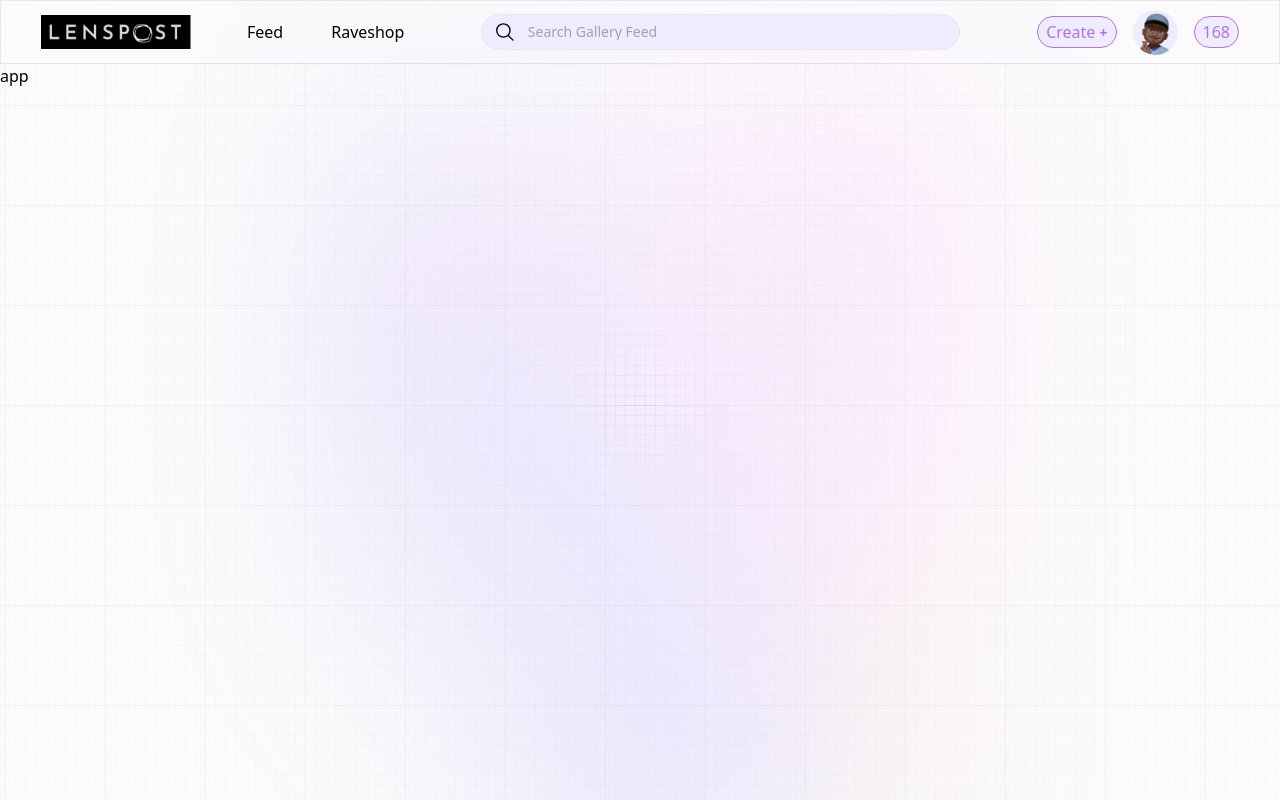
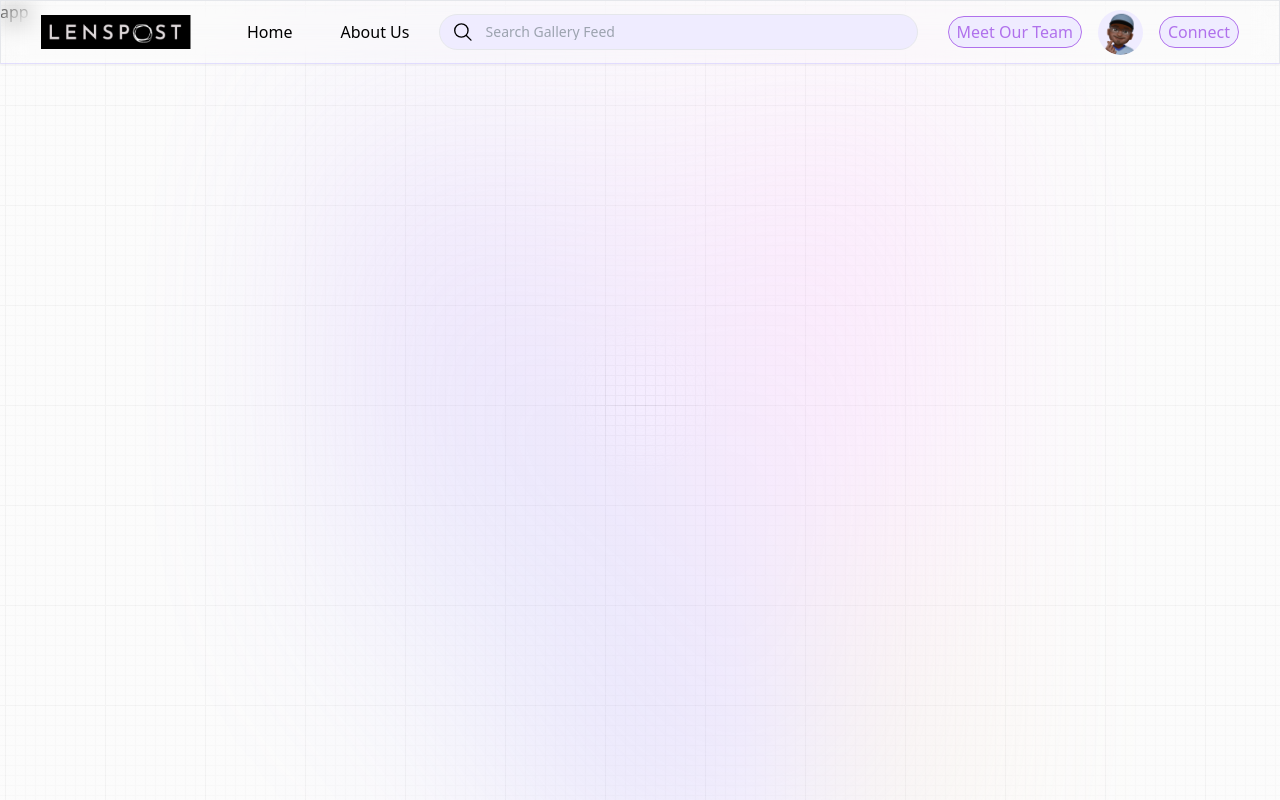
Before and after one commit to josephjamolod/team-portfolio, a Next.js app: page / in a window 1280 px wide. Built offline with nearby package versions, Linux system fonts and the light colour scheme.

Commit message:
Change labels and make the header fix

```diff
--- a/components/header.tsx
+++ b/components/header.tsx
@@ -5,16 +5,16 @@ import { IoSearchOutline } from "react-icons/io5";
 
 export default function Header() {
   return (
-    <header className="flex items-center justify-between h-16 border border-b-[#CAC2FF80] px-10 backdrop-blur-md">
+    <header className="fixed z-10 w-full flex items-center justify-between h-16 border border-b-[#CAC2FF80] px-10 backdrop-blur-md shadow-sm">
       <div className="flex items-center gap-x-14">
         <Image src={logo} alt="logo" height={150} width={150} />
         <li className="flex gap-x-12">
-          <ul>Feed</ul>
-          <ul>Raveshop</ul>
+          <ul>Home</ul>
+          <ul>About Us</ul>
         </li>
       </div>
       <div className="border  w-2/5 py-2 h-9    rounded-full flex items-center text-center bg-[#EFECFF]">
-        <IoSearchOutline className="mx-3 text-2xl" />
+        <IoSearchOutline className="mx-3 text-2xl " />
         <input
           placeholder="Search Gallery Feed"
           className="bg-transparent w-full h-4 text-sm outline-none "
@@ -23,7 +23,7 @@ export default function Header() {
       </div>
       <div className="flex items-center gap-x-4">
         <button className="border border-[#B071EC] text-[#B071EC] bg-[#EFECFF] px-2 h-8 rounded-full text-center">
-          Create <span className="text-sm font-semibold">+</span>
+          Meet Our Team
         </button>
         <Image
           src={memoji}
@@ -33,7 +33,7 @@ export default function Header() {
           className="bg-[#EFECFF] rounded-full"
         />
         <button className="border border-[#B071EC] text-[#B071EC] bg-[#EFECFF] px-2 h-8 rounded-full text-center">
-          168
+          Connect
         </button>
       </div>
     </header>
```
